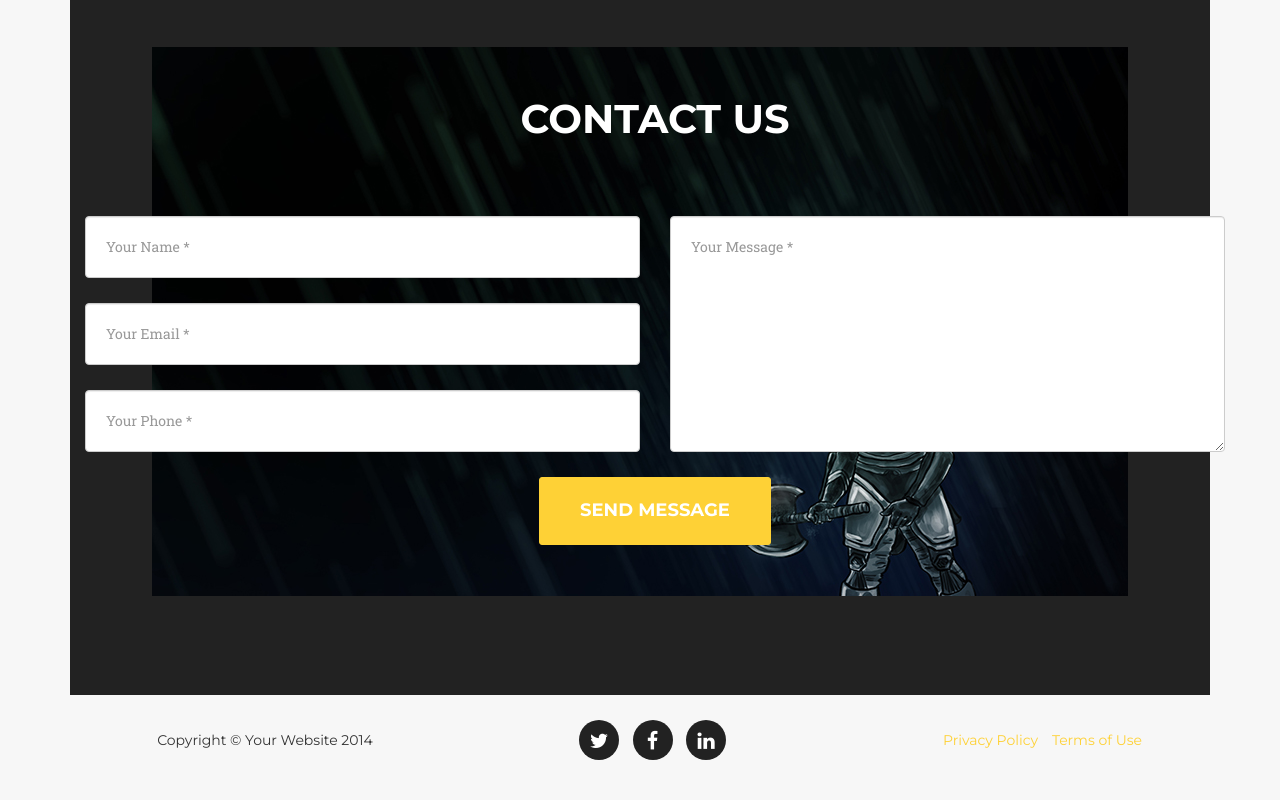
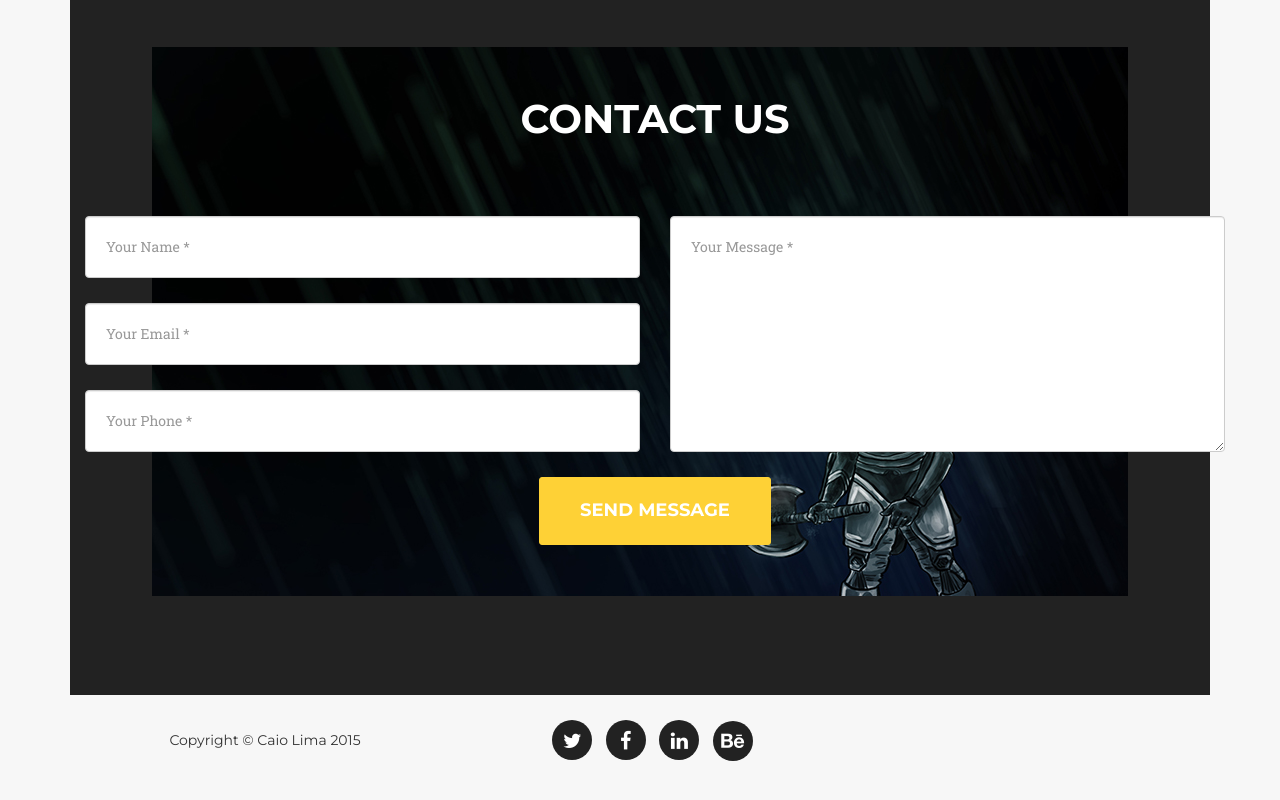
Before and after one commit to Ilustralima/ilustralima, a plain HTML site: page index.html in a window 1280 px wide. Shown: the part 5464-6264 px from the top of the page. Drawn offline with nearby package versions, Linux system fonts and the light colour scheme; a script that the page names is missing; a web font is replaced by a local one.

Commit message:
Added Behance icon and validation issue fixed

```diff
--- a/index.html
+++ b/index.html
@@ -337,6 +337,10 @@
 
 
 
+
+
+
+
     <section id="contact">
         <div class="container">
             <div class="row">
@@ -385,7 +389,7 @@
         <div class="container">
             <div class="row">
                 <div class="col-md-4">
-                    <span class="copyright">Copyright &copy; Your Website 2014</span>
+                    <span class="copyright">Copyright &copy; Caio Lima 2015</span>
                 </div>
                 <div class="col-md-4">
                     <ul class="list-inline social-buttons">
@@ -395,15 +399,12 @@
                         </li>
                         <li><a href="#"><i class="fa fa-linkedin"></i></a>
                         </li>
+                        <li><a href="#"<i class="fa fa-behance"></i></a>
+                            </li>
                     </ul>
                 </div>
                 <div class="col-md-4">
-                    <ul class="list-inline quicklinks">
-                        <li><a href="#">Privacy Policy</a>
-                        </li>
-                        <li><a href="#">Terms of Use</a>
-                        </li>
-                    </ul>
+
                 </div>
             </div>
         </div>
@@ -498,6 +499,7 @@
                                 <li>Date: July 2014</li>
                                 <li>Client: Event by Igda Recife: Game Jam</li>
                                 <li>Category: Illustration and Game Assets</li>
+                            </ul>
 
                             <button type="button" class="btn btn-primary" data-dismiss="modal"><i class="fa fa-times"></i> Close Project</button>
                         </div>
```
